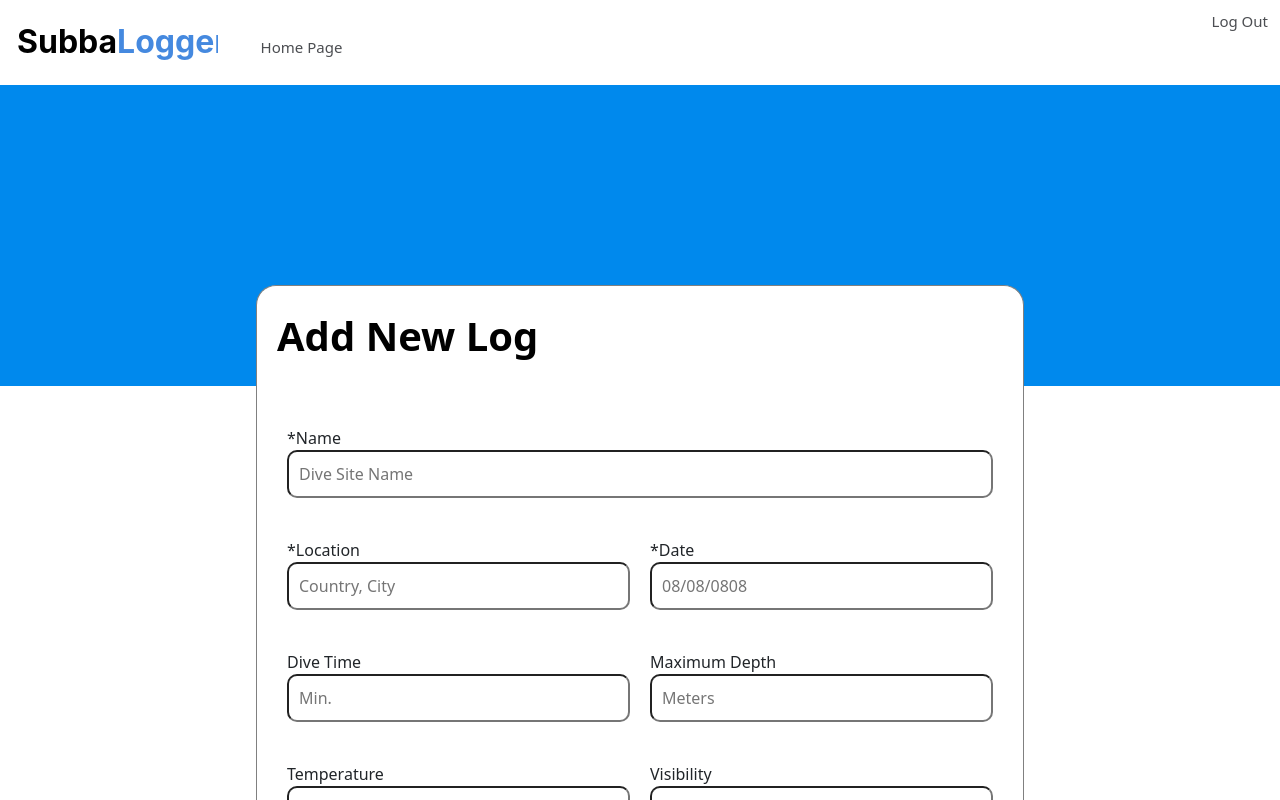
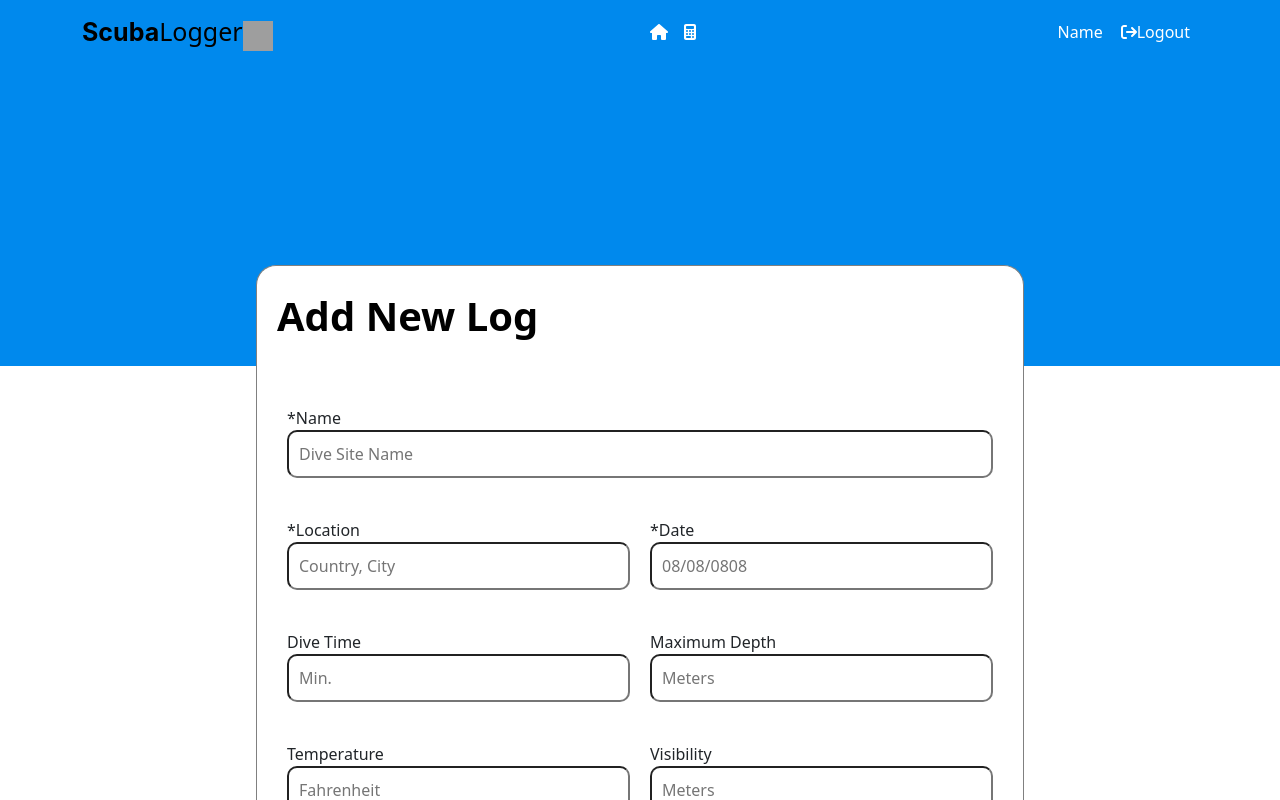
Before and after one commit to Large-Project-COP4331/main, a React (Create React App) app in the folder frontend/: page /addlogpage in a window 1280 px wide. Shown: the top 800 px of the page. Built offline with nearby package versions, Linux system fonts and the light colour scheme; grey boxes are pictures that could not be loaded.

Commit message:
redid in  react bootstrap

```diff
--- a/frontend/src/components/NavBarLoggedIn.js
+++ b/frontend/src/components/NavBarLoggedIn.js
@@ -1,5 +1,17 @@
 import React from 'react';
 import {  Link } from "react-router-dom";
+import Container from 'react-bootstrap/Container';
+import Nav from 'react-bootstrap/Nav';
+import Navbar from 'react-bootstrap/Navbar';
+import shark from './images/007-shark-2.png';
+import {FontAwesomeIcon} from "@fortawesome/react-fontawesome";
+import { faArrowRightFromBracket } from '@fortawesome/free-solid-svg-icons';
+import { faHouse } from '@fortawesome/free-solid-svg-icons';
+import { faCalculator } from '@fortawesome/free-solid-svg-icons';
+
+const logout = <FontAwesomeIcon icon={faArrowRightFromBracket} />
+const home = <FontAwesomeIcon icon={faHouse} />
+const calc = <FontAwesomeIcon icon={faCalculator} />
 
 const navbarloggedin= () =>{
 
@@ -14,42 +26,53 @@ const navbarloggedin= () =>{
     };
 
     return (
-        <div>
+        <Navbar expand="lg" className="overflow-visible" style={{backgroundColor: "#0089ED"}}>
+            <Container>
+                <Navbar.Brand href="#home">
+                    <span id="blackText" style={{fontSize: 25}}>
+                        Scuba
+                    </span>
+                    <span id="whiteText" style={{fontSize: 25}}>
+                        Logger
+                    </span>
+                    <img
+                        alt="ScubbaLogger Logo"
+                        src={shark}
+                        width="30"
+                        height="30"
+                    />
+                </Navbar.Brand>
 
-            <div className="left">
-                <div className="Subbalogger" style={{width: 225, height: 49}}>
-                        <span style={{color: 'black',
-                            fontSize: 32,
-                            fontFamily: 'Inter',
-                            fontWeight: '700',
-                            wordWrap: 'break-word'}}
+                <Navbar.Toggle aria-controls="basic-navbar-nav" />
+                <Navbar.Collapse id="basic-navbar-nav">
+                    <Nav className="me-auto">
+
+                    </Nav>
+                    <Nav className="me-auto">
+
+                        <Nav.Link href="/homepage" className="nav-link-loggedin">
+                            <i>{home}</i>
+                        </Nav.Link>
+                        <Nav.Link href="#" className="nav-link-loggedin">
+                            <i>{calc}</i>
+                        </Nav.Link>
+
+                    </Nav>
+                    <Nav>
+                        <Navbar.Text style={{color: 'white', marginRight: '10px'}}>
+                            Name
+                        </Navbar.Text>
+                        <Nav.Link href="/welome"
+                                  className="nav-link-loggedin"
+                                  onClick={doLogout}
                         >
-                            Subba
-                        </span>
-                        <span style={{color: '#4589DF',
-                            fontSize: 32,
-                            fontFamily: 'Inter',
-                            fontWeight: '700',
-                            wordWrap: 'break-word'}}
-                        >
-                            Logger
-                        </span>
-                </div>
-            </div>
-
-
-            <div className="mid">
-                <ul className="navBar">
-                    <Link to="/homepage" className="navLinks">Home Page</Link>
-                </ul>
-            </div>
-
-            <div className="right">
-                <ul className="navBar">
-                    <Link to="/" className="navLinks" onClick={doLogout}>Log Out</Link>
-                </ul>
-            </div>
-        </div>
+                            <i>{logout}</i>
+                            Logout
+                        </Nav.Link>
+                    </Nav>
+                </Navbar.Collapse>
+            </Container>
+        </Navbar>
     );
 }
 export default navbarloggedin;
```
